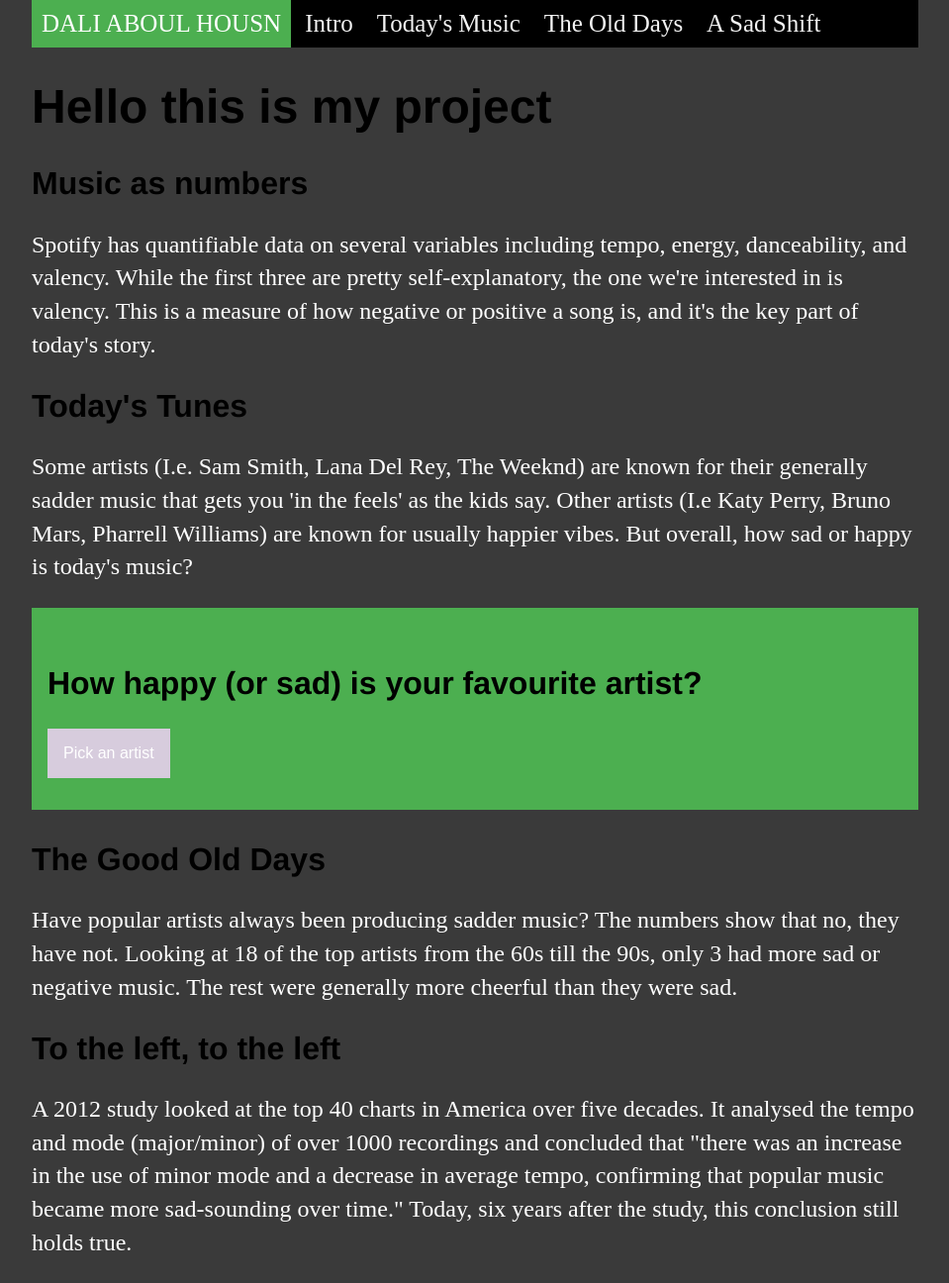
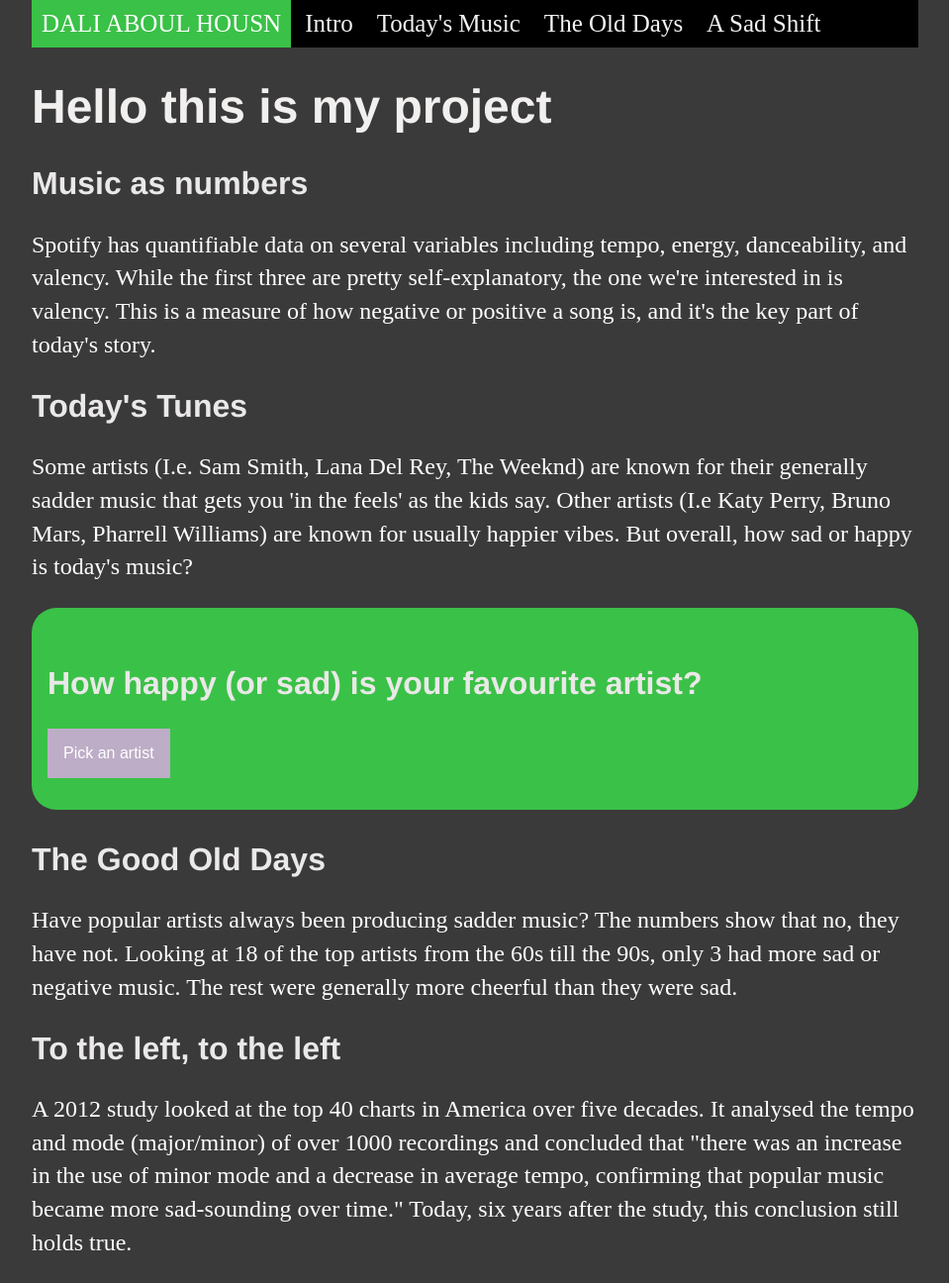
Before and after one commit to ah-dali/ah-dali.github.io, a Jekyll site: the page built from index.html, in a window 1280 px wide. Shown: the whole page at 99% size, without its empty margins (160-1119 px from the left). Built offline with Jekyll 4.4.1, drawn with Linux system fonts in a browser that asks for light colours.

Commit message:
Update main.css

```diff
--- a/css/main.css
+++ b/css/main.css
@@ -7,6 +7,7 @@ body {
 .topnav {
   overflow: hidden;
   background-color: black;
+  position: static;
   width: 100%;
 }
 
@@ -25,7 +26,7 @@ body {
 }
 
 .topnav a.active {
-  background-color: #4CAF50;
+  background-color: #3ac147;
   color: white;
 }
 
@@ -40,13 +41,13 @@ a:hover {
 h1 {
     font-size: 3em;
     font-family:'Helvetica', 'Arial', 'Sans-Serif';
-    font-color: #f2efef;
+    color: #f2efef;
 }
 
 h2 {
     font-size: 2em;
     font-family: 'Helvetica', 'Arial', 'Sans-Serif';
-    font-color: #eae8e8;
+    color: #eae8e8;
 }
 
 p {
@@ -57,14 +58,15 @@ p {
 
 
 .jumbotron {
+  border-radius: 25px;
   padding: 2rem 1rem;
   margin-bottom: 2rem;
-  background-color: #4CAF50;
+  background-color: #3ac147;
 }
 
 /* Dropdown Button */
 .dropbtn {
-    background-color: #d7ccdd;
+    background-color: #bdadc6;
     color: white;
     padding: 16px;
     font-size: 16px;
@@ -74,7 +76,7 @@ p {
 
 /* Dropdown button on hover & focus */
 .dropbtn:hover, .dropbtn:focus {
-    background-color: #bdadc6;
+    background-color: #d7ccdd;
     padding: 20px;
 }
 
```
